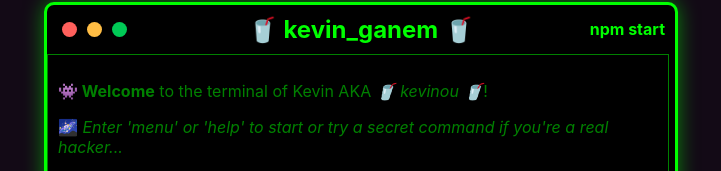
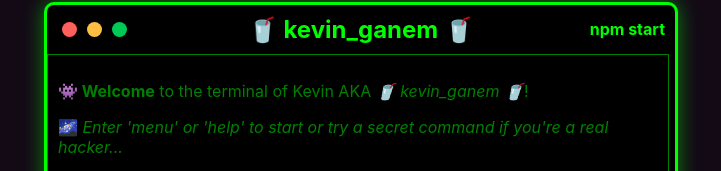
Before and after one commit to kevinganem/cv_console, a React (Create React App) app: page / in a window 1280 px wide. Shown: the part 160-331 px from the top of the page, without its empty margins (282-1003 px from the left). Built offline with nearby package versions, Linux system fonts and the light colour scheme.

Commit message:
add alarm audio + playSound on hackerSimulator

```diff
--- a/src/components/HackingSimulator.js
+++ b/src/components/HackingSimulator.js
@@ -1,11 +1,13 @@
 // HackingSimulator.js
 import React, { useEffect, useState, useRef } from 'react';
+import { playSound } from '../helpers/terminalHelpers';
 import '../styles/hackingSimulator.css';
 
 const HackingSimulator = ({ onComplete }) => {
     const [output, setOutput] = useState([]);
     const [isAccessDenied, setIsAccessDenied] = useState(false);
     const terminalRef = useRef(null);
+    const audioRef = useRef(new Audio(process.env.PUBLIC_URL + '/assets/audio/alarm.mp3'));
 
     useEffect(() => {
         const hackingMessages = [
@@ -37,7 +39,8 @@ const HackingSimulator = ({ onComplete }) => {
 
     useEffect(() => {
         if (isAccessDenied) {
-          const accessDeniedMessage = (
+            playSound(audioRef);
+            const accessDeniedMessage = (
             <div className="access-denied">
                 <span className="skull">💀</span>
                 ACCESS DENIED
--- a/src/helpers/terminalCommands.js
+++ b/src/helpers/terminalCommands.js
@@ -3,7 +3,7 @@
 const PROMPT_MESSAGE = "🌌 <em>Enter 'menu' or 'help' to start or try a secret command if you're a real hacker...</em>";
 
 export const TERMINAL_INTRO = [
-  "<b>👾 Welcome</b> to the terminal of Kevin AKA <i>🥤 kevinou 🥤</i>!",
+  "<b>👾 Welcome</b> to the terminal of Kevin AKA <i>🥤 kevin_ganem 🥤</i>!",
   "",
   PROMPT_MESSAGE,
 ];
```
Also changed, not shown: 1 other file (tests, documents, lock files or other folders).
